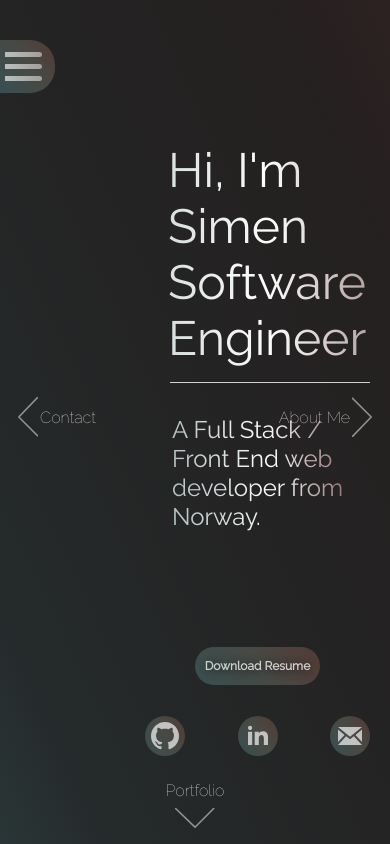
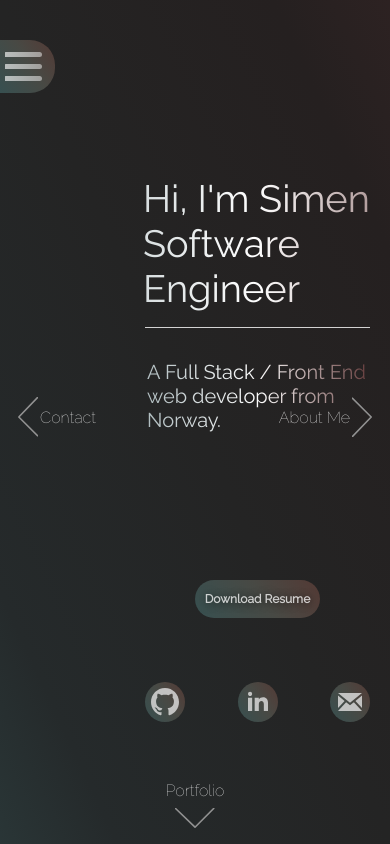
Before and after one commit to SimenMH/portfolio-website, a React (Create React App) app: page / in a window 390 px wide. Built offline with nearby package versions, Linux system fonts and the light colour scheme.

Commit message:
feat: Add responsiveness on Home screen for screen widths of 1000px

```diff
--- a/src/screens/Home/styles.css
+++ b/src/screens/Home/styles.css
@@ -122,6 +122,43 @@
   font-size: 16px;
 }
 
+@media only screen and (min-width: 2200px) {
+  .home-text {
+    margin-left: 180px;
+  }
+
+  .home-text h1 {
+    font-size: 88px;
+  }
+
+  .home-text h2 {
+    font-size: 46px;
+  }
+
+  .resume-button p {
+    font-size: 18px;
+  }
+
+  .some-links {
+    width: 400px;
+  }
+
+  .link-icon {
+    width: 65px;
+    height: 65px;
+  }
+}
+
+@media only screen and (max-width: 1600px) {
+  .home-text h1 {
+    font-size: 64px;
+  }
+
+  .home-text h2 {
+    font-size: 28px;
+  }
+}
+
 @media only screen and (max-width: 1200px) {
   .home-text {
     margin-left: 25px;
@@ -149,39 +186,16 @@
   }
 }
 
-@media only screen and (min-width: 1200px) and (max-width: 1600px) {
+@media only screen and (max-width: 1000px) {
+  .home-text {
+    margin-left: 0px;
+  }
+
   .home-text h1 {
-    font-size: 64px;
+    font-size: 38px;
   }
 
   .home-text h2 {
-    font-size: 28px;
+    font-size: 20px;
   }
 }
-
-@media only screen and (min-width: 2200px) {
-  .home-text {
-    margin-left: 180px;
-  }
-
-  .home-text h1 {
-    font-size: 88px;
-  }
-
-  .home-text h2 {
-    font-size: 46px;
-  }
-
-  .resume-button p {
-    font-size: 18px;
-  }
-
-  .some-links {
-    width: 400px;
-  }
-
-  .link-icon {
-    width: 65px;
-    height: 65px;
-  }
-}
```
